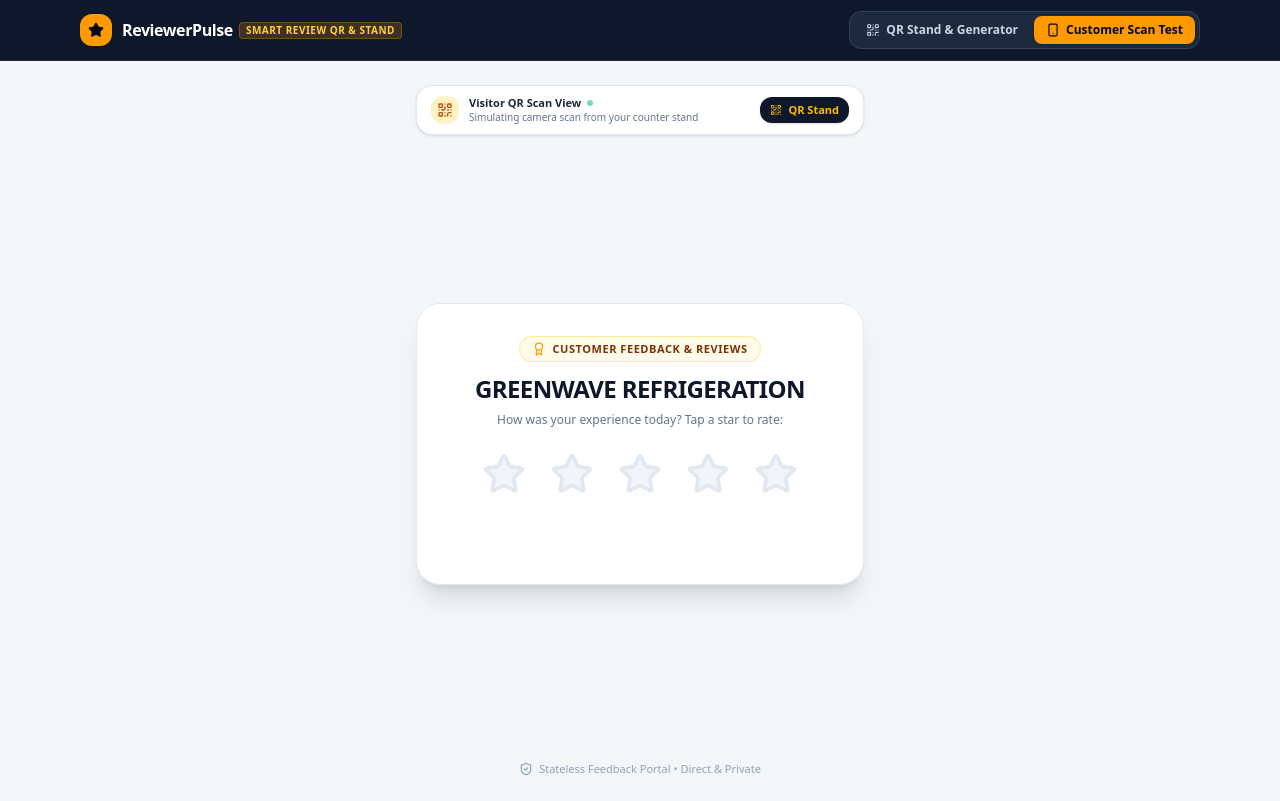
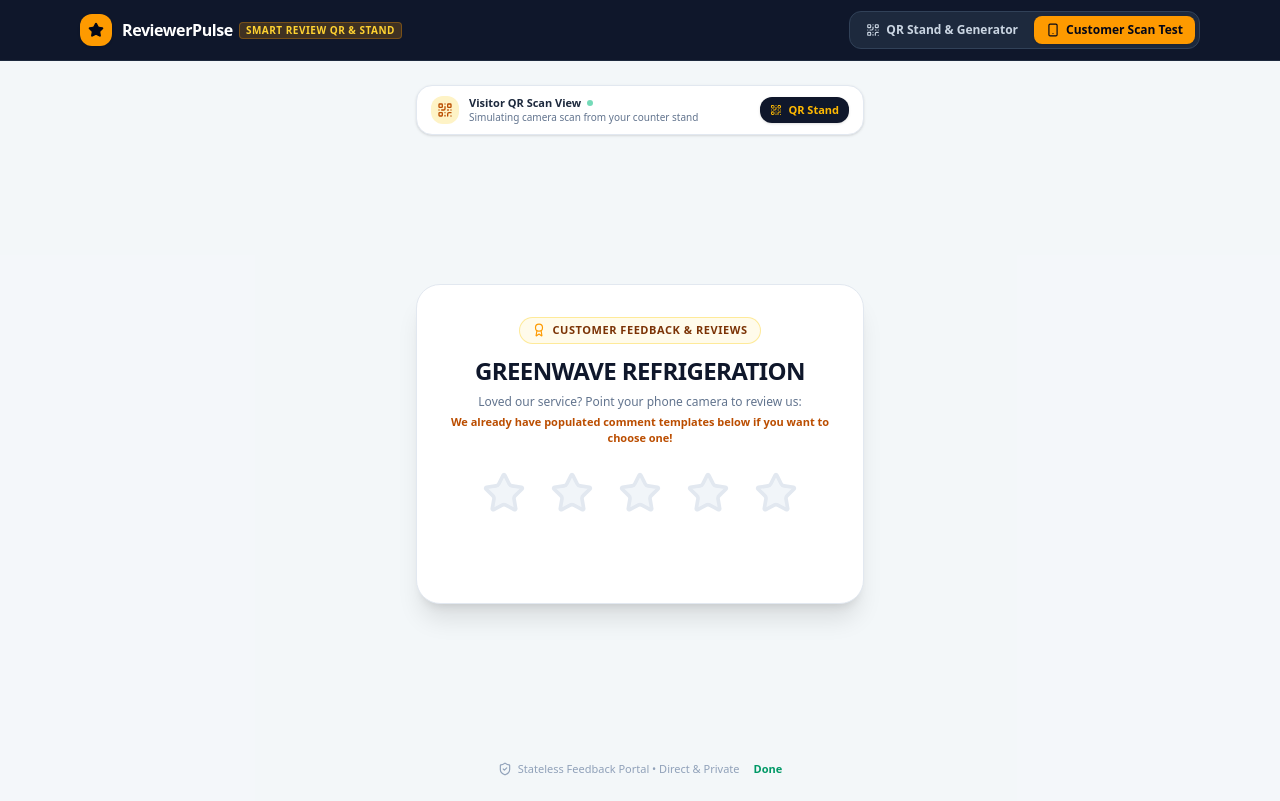
Before and after one commit to avikbhattacha/qr-stand, a React (Vite) app: page / in a window 1280 px wide. Both pictures are taken after a click on the button "Customer Scan Test". Built offline with nearby package versions, Linux system fonts and the light colour scheme.

Commit message:
Update SimpleReviewScreen.tsx

```diff
--- a/src/components/SimpleReviewScreen.tsx
+++ b/src/components/SimpleReviewScreen.tsx
@@ -52,7 +52,6 @@
 }) => {
   const [rating, setRating] = useState<number | null>(null);
   const [hoverRating, setHoverRating] = useState<number | null>(null);
-  const [copiedTemplateIdx, setCopiedTemplateIdx] = useState<number | null>(null);
   const [privateFeedback, setPrivateFeedback] = useState<string>('');
   const [feedbackDispatched, setFeedbackDispatched] = useState<boolean>(false);
   const [pageOpenedNotice, setPageOpenedNotice] = useState<boolean>(false);
@@ -117,7 +116,6 @@
       const commentToUse = activeComment || reviewTemplates[0] || '';
       if (commentToUse && navigator?.clipboard?.writeText) {
         navigator.clipboard.writeText(commentToUse).catch(() => {});
-        setCopiedTemplateIdx(0);
         setCopiedActiveNotice(true);
         setTimeout(() => setCopiedActiveNotice(false), 3000);
       }
@@ -125,7 +123,6 @@
         window.open(targetReviewUrl, '_blank', 'noopener,noreferrer');
         setPageOpenedNotice(true);
       } catch (err) {
-        console.warn('Popup blocked by browser:', err);
         setPageOpenedNotice(false);
       }
     } else {
@@ -133,9 +130,8 @@
     }
   };
 
-  const handleSelectTemplateAndGo = (text: string, idx: number) => {
+  const handleSelectTemplateAndGo = (text: string) => {
     setActiveComment(text);
-    setCopiedTemplateIdx(idx);
     if (navigator?.clipboard?.writeText) {
       navigator.clipboard.writeText(text).catch(() => {});
       setCopiedActiveNotice(true);
@@ -145,10 +141,9 @@
     setPageOpenedNotice(true);
   };
 
-  const handleSelectTemplateOnly = (e: React.MouseEvent, text: string, idx: number) => {
+  const handleSelectTemplateOnly = (e: React.MouseEvent, text: string) => {
     e.stopPropagation();
     setActiveComment(text);
-    setCopiedTemplateIdx(idx);
     if (navigator?.clipboard?.writeText) {
       navigator.clipboard.writeText(text).catch(() => {});
       setCopiedActiveNotice(true);
@@ -232,7 +227,8 @@
             <span className="text-[11px] font-bold uppercase tracking-wider text-amber-900">Customer Feedback &amp; Reviews</span>
           </div>
           <h1 className="text-2xl font-black text-slate-900 tracking-tight leading-tight mb-2">{businessName}</h1>
-          <p className="text-xs text-slate-500 mb-4">How was your experience today? Tap a star to rate:</p>
+          <p className="text-xs text-slate-500 mb-1">Loved our service? Point your phone camera to review us:</p>
+          <p className="text-[11px] text-amber-700 font-semibold mb-4">We already have populated comment templates below if you want to choose one!</p>
 
           <div className="flex items-center justify-center gap-2 mb-2">
             {[1, 2, 3, 4, 5].map((starVal) => {
@@ -350,7 +346,7 @@
                     return (
                       <div
                         key={idx}
-                        onClick={() => handleSelectTemplateAndGo(template, idx)}
+                        onClick={() => handleSelectTemplateAndGo(template)}
                         className={`w-full p-3 rounded-2xl border text-left text-xs transition cursor-pointer flex flex-col gap-2 ${isSelected ? 'bg-amber-50/90 border-amber-300 text-amber-950 shadow-sm' : 'bg-slate-50 hover:bg-slate-100 border-slate-200 text-slate-700 hover:border-amber-300'}`}
                       >
                         <div className="flex items-start justify-between gap-2">
@@ -365,7 +361,7 @@
                           <span className="text-amber-700 flex items-center gap-1"><span>Select &amp; Land in Comment Box</span><ArrowRight className="w-3 h-3" /></span>
                           <button
                             type="button"
-                            onClick={(e) => handleSelectTemplateOnly(e, template, idx)}
+                            onClick={(e) => handleSelectTemplateOnly(e, template)}
                             className="text-slate-500 hover:text-slate-800 px-2 py-0.5 rounded bg-white border border-slate-200 flex items-center gap-1"
                           >
                             {isSelected ? <><Check className="w-3 h-3 text-emerald-600" /><span className="text-emerald-700">Selected</span></> : <><Edit3 className="w-3 h-3 text-slate-400" /><span>Use in box</span></>}
@@ -437,6 +433,7 @@
       <footer className="no-print mt-6 text-center text-[11px] text-slate-400 flex items-center justify-center gap-1.5">
         <ShieldCheck className="w-3.5 h-3.5 text-slate-400" />
         <span>Stateless Feedback Portal &bull; Direct &amp; Private</span>
+        <span className="ml-2 font-bold text-emerald-600">Done</span>
       </footer>
     </div>
   );
```
